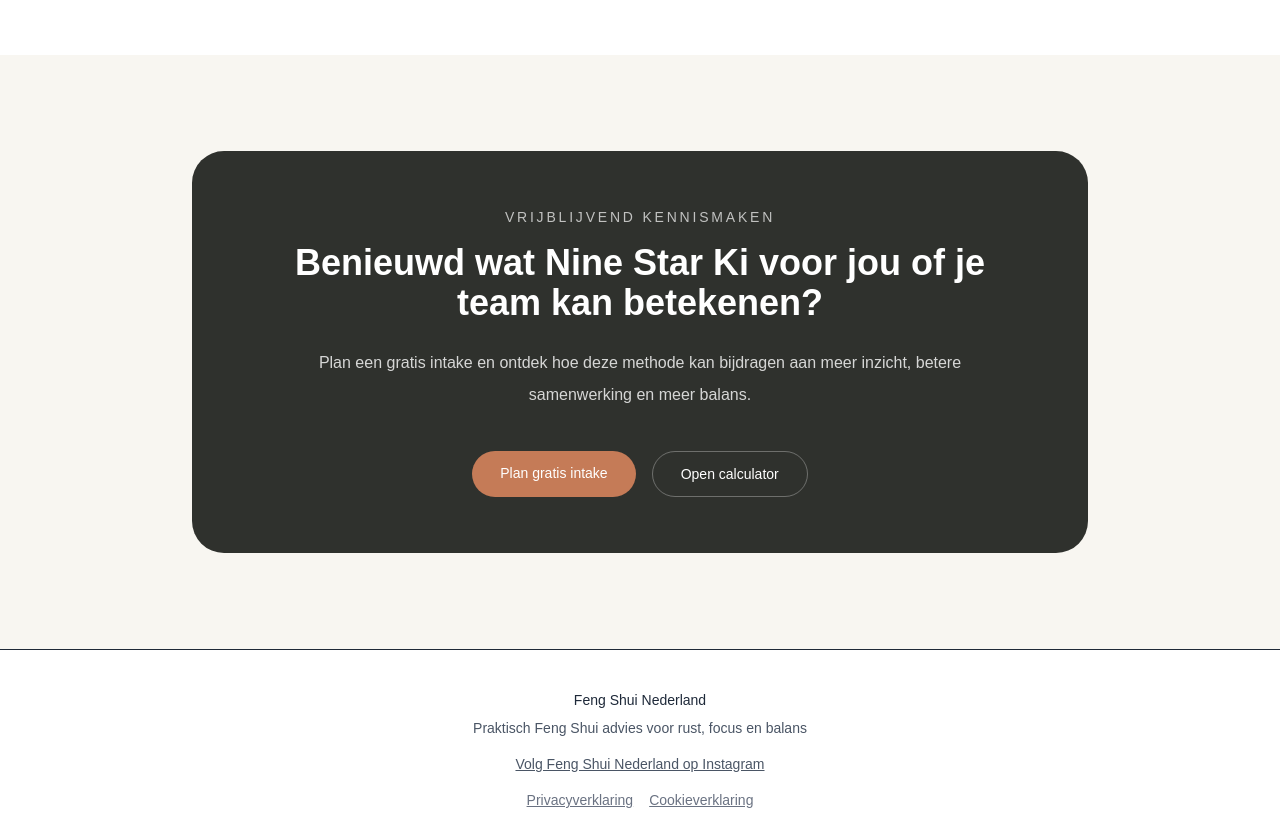
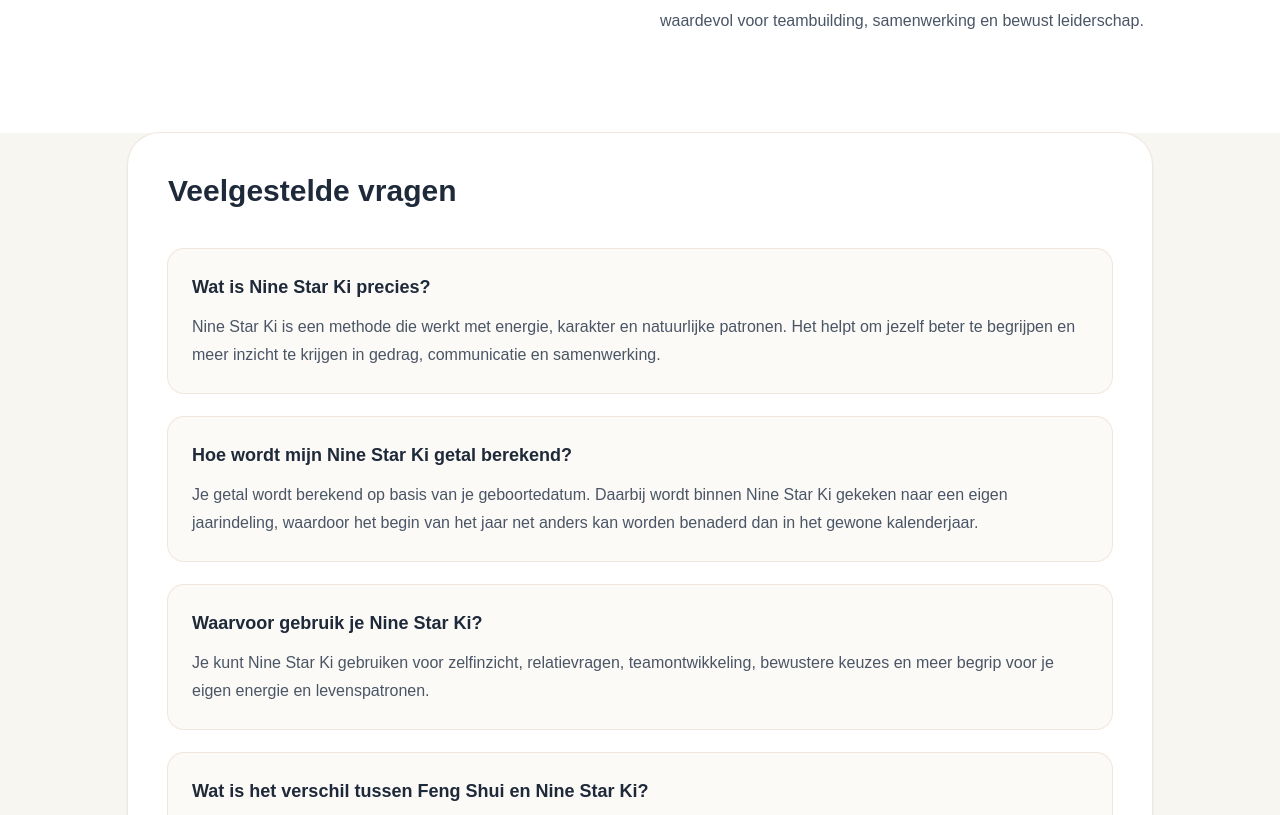
Before and after one commit to darius858/fengshuinederland-site, a Next.js app: page /nine-star-ki in a window 1280 px wide. Shown: the part 3200-4015 px from the top of the page. Built offline with nearby package versions, Linux system fonts and the light colour scheme.

Commit message:
Strengthen Nine Star Ki page

```diff
--- a/app/nine-star-ki/NineStarKiContent.tsx
+++ b/app/nine-star-ki/NineStarKiContent.tsx
@@ -3,6 +3,29 @@
 import { motion } from "framer-motion";
 import Image from "next/image";
 import Link from "next/link";
+
+const faqs = [
+  {
+    question: "Wat is Nine Star Ki precies?",
+    answer:
+      "Nine Star Ki is een methode die werkt met energie, karakter en natuurlijke patronen. Het helpt om jezelf beter te begrijpen en meer inzicht te krijgen in gedrag, communicatie en samenwerking.",
+  },
+  {
+    question: "Hoe wordt mijn Nine Star Ki getal berekend?",
+    answer:
+      "Je getal wordt berekend op basis van je geboortedatum. Daarbij wordt binnen Nine Star Ki gekeken naar een eigen jaarindeling, waardoor het begin van het jaar net anders kan worden benaderd dan in het gewone kalenderjaar.",
+  },
+  {
+    question: "Waarvoor gebruik je Nine Star Ki?",
+    answer:
+      "Je kunt Nine Star Ki gebruiken voor zelfinzicht, relatievragen, teamontwikkeling, bewustere keuzes en meer begrip voor je eigen energie en levenspatronen.",
+  },
+  {
+    question: "Wat is het verschil tussen Feng Shui en Nine Star Ki?",
+    answer:
+      "Feng Shui kijkt vooral naar de invloed van een ruimte en omgeving. Nine Star Ki richt zich meer op de energie van mensen zelf. Juist de combinatie van die twee geeft vaak veel verdieping.",
+  },
+];
 
 export default function NineStarKiContent() {
   return (
@@ -120,6 +143,22 @@ export default function NineStarKiContent() {
               metaal en water. Deze elementen volgen elkaar op in een
               natuurlijke cyclus en beinvloeden hoe energie zich ontwikkelt.
             </p>
+
+            <div className="mt-8 flex flex-wrap gap-4">
+              <Link
+                href="/nine-star-ki-cijfers"
+                className="inline-flex rounded-full border border-[#c57b57] px-6 py-3 text-sm font-medium text-[#c57b57] transition hover:bg-[#c57b57] hover:text-white"
+              >
+                Betekenis van de cijfers 1 t/m 9
+              </Link>
+
+              <Link
+                href="/wat-is-de-bagua"
+                className="inline-flex rounded-full border border-[#c57b57] px-6 py-3 text-sm font-medium text-[#c57b57] transition hover:bg-[#c57b57] hover:text-white"
+              >
+                Lees wat de bagua is
+              </Link>
+            </div>
           </div>
         </motion.div>
 
@@ -287,6 +326,32 @@ export default function NineStarKiContent() {
         </motion.div>
       </section>
 
+      <section className="px-6 pb-20 md:pb-24">
+        <motion.div
+          className="mx-auto max-w-5xl rounded-[2rem] bg-white p-8 shadow-sm ring-1 ring-[#eee7dd] md:p-10"
+          initial={{ opacity: 0, y: 24 }}
+          whileInView={{ opacity: 1, y: 0 }}
+          viewport={{ once: true }}
+          transition={{ duration: 0.5 }}
+        >
+          <h2 className="text-3xl font-semibold">Veelgestelde vragen</h2>
+
+          <div className="mt-10 space-y-6">
+            {faqs.map((faq) => (
+              <div
+                key={faq.question}
+                className="rounded-2xl bg-[#fcfaf7] p-6 ring-1 ring-[#efe7dd]"
+              >
+                <h3 className="text-lg font-semibold text-gray-800">
+                  {faq.question}
+                </h3>
+                <p className="mt-3 leading-7 text-gray-600">{faq.answer}</p>
+              </div>
+            ))}
+          </div>
+        </motion.div>
+      </section>
+
       <section className="px-6 py-20 md:py-24">
         <motion.div
           className="mx-auto max-w-4xl rounded-[2rem] bg-[#2f312d] px-8 py-14 text-center text-white md:px-14"
--- a/app/nine-star-ki/page.tsx
+++ b/app/nine-star-ki/page.tsx
@@ -32,6 +32,45 @@ const serviceSchema = {
     "Nine Star Ki consulten en uitleg voor meer inzicht in energie, gedrag en samenwerking.",
 };
 
+const faqSchema = {
+  "@context": "https://schema.org",
+  "@type": "FAQPage",
+  mainEntity: [
+    {
+      "@type": "Question",
+      name: "Wat is Nine Star Ki precies?",
+      acceptedAnswer: {
+        "@type": "Answer",
+        text: "Nine Star Ki is een methode die werkt met energie, karakter en natuurlijke patronen. Het helpt om jezelf beter te begrijpen en meer inzicht te krijgen in gedrag, communicatie en samenwerking.",
+      },
+    },
+    {
+      "@type": "Question",
+      name: "Hoe wordt mijn Nine Star Ki getal berekend?",
+      acceptedAnswer: {
+        "@type": "Answer",
+        text: "Je getal wordt berekend op basis van je geboortedatum. Daarbij wordt binnen Nine Star Ki gekeken naar een eigen jaarindeling, waardoor het begin van het jaar net anders kan worden benaderd dan in het gewone kalenderjaar.",
+      },
+    },
+    {
+      "@type": "Question",
+      name: "Waarvoor gebruik je Nine Star Ki?",
+      acceptedAnswer: {
+        "@type": "Answer",
+        text: "Je kunt Nine Star Ki gebruiken voor zelfinzicht, relatievragen, teamontwikkeling, bewustere keuzes en meer begrip voor je eigen energie en levenspatronen.",
+      },
+    },
+    {
+      "@type": "Question",
+      name: "Wat is het verschil tussen Feng Shui en Nine Star Ki?",
+      acceptedAnswer: {
+        "@type": "Answer",
+        text: "Feng Shui kijkt vooral naar de invloed van een ruimte en omgeving. Nine Star Ki richt zich meer op de energie van mensen zelf. Juist de combinatie van die twee geeft vaak veel verdieping.",
+      },
+    },
+  ],
+};
+
 export default function NineStarKiPage() {
   return (
     <>
@@ -40,6 +79,11 @@ export default function NineStarKiPage() {
         type="application/ld+json"
         dangerouslySetInnerHTML={{ __html: JSON.stringify(serviceSchema) }}
       />
+      <Script
+        id="nine-star-ki-faq-schema"
+        type="application/ld+json"
+        dangerouslySetInnerHTML={{ __html: JSON.stringify(faqSchema) }}
+      />
       <NineStarKiContent />
     </>
   );
```
